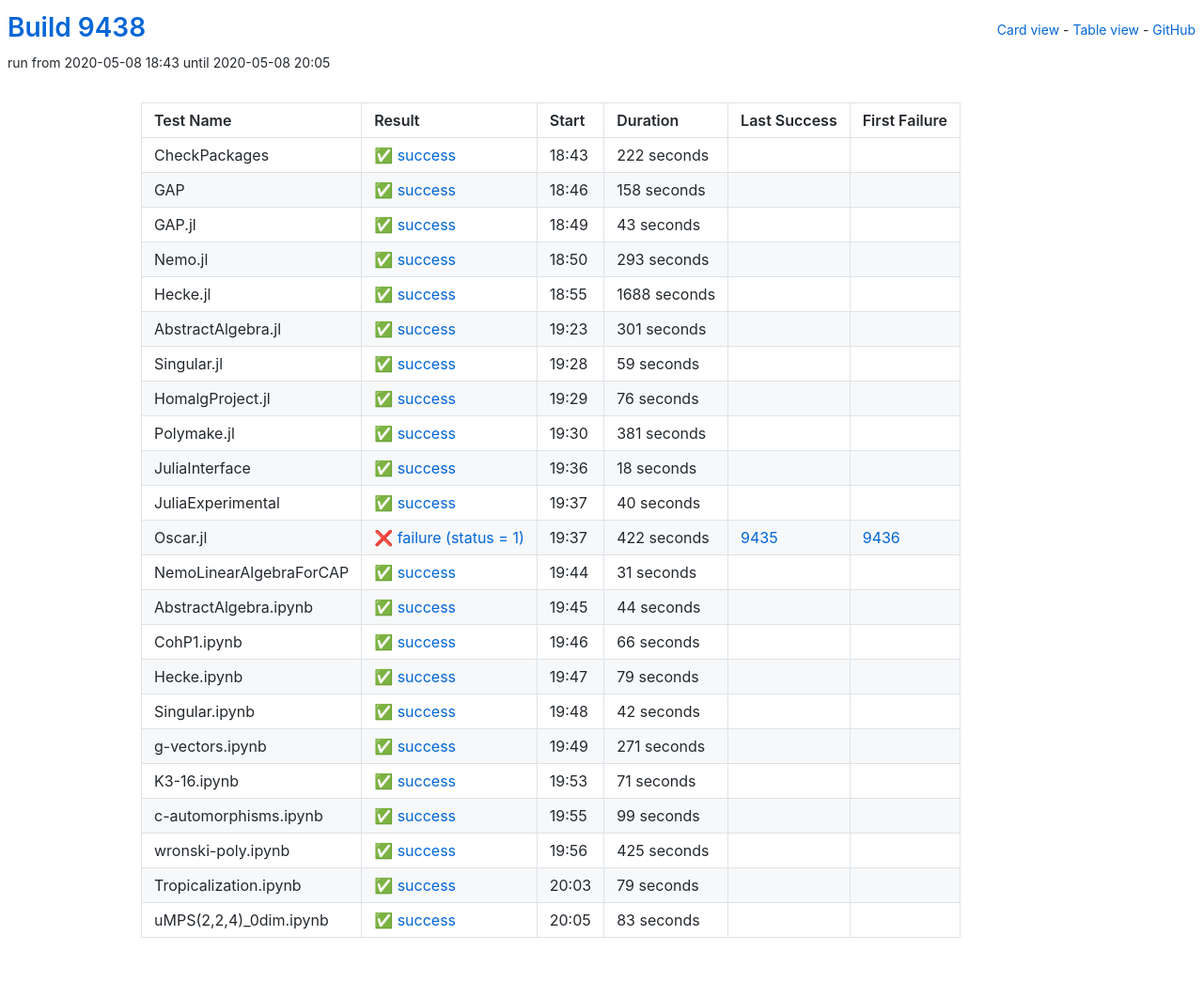
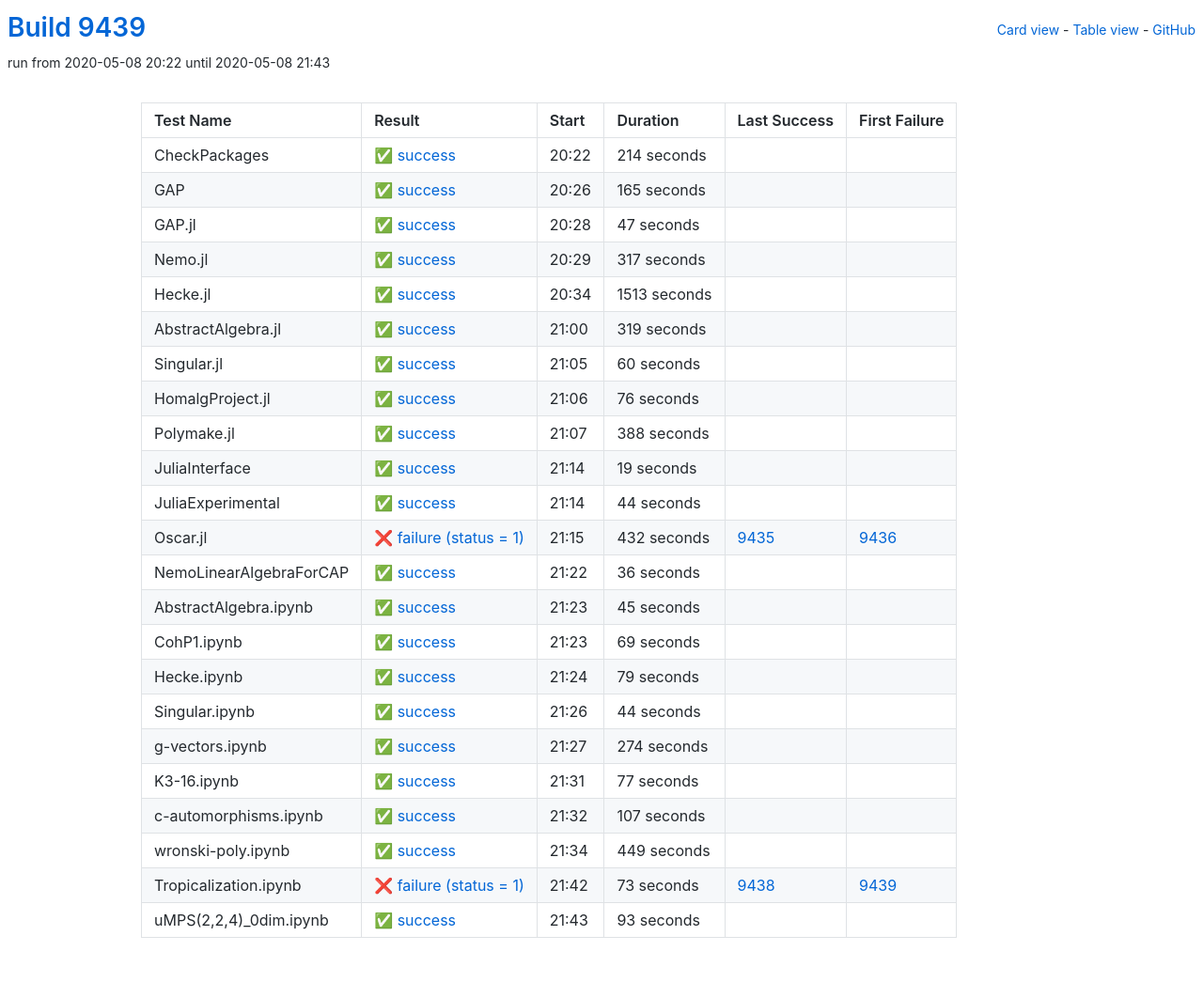
Before and after one commit to oscar-system/oscar-ci-status, a Jekyll site: the page built from table.html, in a window 1280 px wide. Shown: the whole page at 94% size. Built offline with Jekyll 4.4.1, drawn with Linux system fonts in a browser that asks for light colours.

Commit message:
Build 9439

```diff
--- a/_data/ci.yml
+++ b/_data/ci.yml
@@ -1,89 +1,89 @@
-build: 9438
-build_url: https://oscarci.mathematik.uni-kl.de/job/oscar/9438/
+build: 9439
+build_url: https://oscarci.mathematik.uni-kl.de/job/oscar/9439/
 job: oscar
 tests:
-- duration: 222
+- duration: 214
   exitcode: 0
   first_failure: false
   first_failure_url: null
   id: checkpackages
   last_success: false
   last_success_url: null
-  log: https://oscarci.mathematik.uni-kl.de/job/oscar/9438/artifact/logs/build-9438/CheckPackages.log
+  log: https://oscarci.mathematik.uni-kl.de/job/oscar/9439/artifact/logs/build-9439/CheckPackages.log
   name: CheckPackages
-  start: 2020-05-08 18:43
+  start: 2020-05-08 20:22
   status: success
   success: true
-- duration: 158
+- duration: 165
   exitcode: 0
   first_failure: false
   first_failure_url: null
   id: gap
   last_success: false
   last_success_url: null
-  log: https://oscarci.mathematik.uni-kl.de/job/oscar/9438/artifact/logs/build-9438/GAP.log
+  log: https://oscarci.mathematik.uni-kl.de/job/oscar/9439/artifact/logs/build-9439/GAP.log
   name: GAP
-  start: 2020-05-08 18:46
+  start: 2020-05-08 20:26
   status: success
   success: true
-- duration: 43
+- duration: 47
   exitcode: 0
   first_failure: false
   first_failure_url: null
   id: gap-jl
   last_success: false
   last_success_url: null
-  log: https://oscarci.mathematik.uni-kl.de/job/oscar/9438/artifact/logs/build-9438/GAP.jl.log
+  log: https://oscarci.mathematik.uni-kl.de/job/oscar/9439/artifact/logs/build-9439/GAP.jl.log
   name: GAP.jl
-  start: 2020-05-08 18:49
+  start: 2020-05-08 20:28
   status: success
   success: true
-- duration: 293
+- duration: 317
   exitcode: 0
   first_failure: false
   first_failure_url: null
   id: nemo-jl
   last_success: false
   last_success_url: null
-  log: https://oscarci.mathematik.uni-kl.de/job/oscar/9438/artifact/logs/build-9438/Nemo.jl.log
+  log: https://oscarci.mathematik.uni-kl.de/job/oscar/9439/artifact/logs/build-9439/Nemo.jl.log
   name: Nemo.jl
-  start: 2020-05-08 18:50
+  start: 2020-05-08 20:29
   status: success
   success: true
-- duration: 1688
+- duration: 1513
   exitcode: 0
   first_failure: false
   first_failure_url: null
   id: hecke-jl
   last_success: false
   last_success_url: null
-  log: https://oscarci.mathematik.uni-kl.de/job/oscar/9438/artifact/logs/build-9438/Hecke.jl.log
+  log: https://oscarci.mathematik.uni-kl.de/job/oscar/9439/artifact/logs/build-9439/Hecke.jl.log
   name: Hecke.jl
-  start: 2020-05-08 18:55
+  start: 2020-05-08 20:34
   status: success
   success: true
-- duration: 301
+- duration: 319
   exitcode: 0
   first_failure: false
   first_failure_url: null
   id: abstractalgebra-jl
   last_success: false
   last_success_url: null
-  log: https://oscarci.mathematik.uni-kl.de/job/oscar/9438/artifact/logs/build-9438/AbstractAlgebra.jl.log
+  log: https://oscarci.mathematik.uni-kl.de/job/oscar/9439/artifact/logs/build-9439/AbstractAlgebra.jl.log
   name: AbstractAlgebra.jl
-  start: 2020-05-08 19:23
+  start: 2020-05-08 21:00
   status: success
   success: true
-- duration: 59
+- duration: 60
   exitcode: 0
   first_failure: false
   first_failure_url: null
   id: singular-jl
   last_success: false
   last_success_url: null
-  log: https://oscarci.mathematik.uni-kl.de/job/oscar/9438/artifact/logs/build-9438/Singular.jl.log
+  log: https://oscarci.mathematik.uni-kl.de/job/oscar/9439/artifact/logs/build-9439/Singular.jl.log
   name: Singular.jl
-  start: 2020-05-08 19:28
+  start: 2020-05-08 21:05
   status: success
   success: true
 - duration: 76
@@ -93,93 +93,93 @@ tests:
   id: homalgproject-jl
   last_success: false
   last_success_url: null
-  log: https://oscarci.mathematik.uni-kl.de/job/oscar/9438/artifact/logs/build-9438/HomalgProject.jl.log
+  log: https://oscarci.mathematik.uni-kl.de/job/oscar/9439/artifact/logs/build-9439/HomalgProject.jl.log
   name: HomalgProject.jl
-  start: 2020-05-08 19:29
+  start: 2020-05-08 21:06
   status: success
   success: true
-- duration: 381
+- duration: 388
   exitcode: 0
   first_failure: false
   first_failure_url: null
   id: polymake-jl
   last_success: false
   last_success_url: null
-  log: https://oscarci.mathematik.uni-kl.de/job/oscar/9438/artifact/logs/build-9438/Polymake.jl.log
+  log: https://oscarci.mathematik.uni-kl.de/job/oscar/9439/artifact/logs/build-9439/Polymake.jl.log
   name: Polymake.jl
-  start: 2020-05-08 19:30
+  start: 2020-05-08 21:07
   status: success
   success: true
-- duration: 18
+- duration: 19
   exitcode: 0
   first_failure: false
   first_failure_url: null
   id: juliainterface
   last_success: false
   last_success_url: null
-  log: https://oscarci.mathematik.uni-kl.de/job/oscar/9438/artifact/logs/build-9438/JuliaInterface.log
+  log: https://oscarci.mathematik.uni-kl.de/job/oscar/9439/artifact/logs/build-9439/JuliaInterface.log
   name: JuliaInterface
-  start: 2020-05-08 19:36
+  start: 2020-05-08 21:14
   status: success
   success: true
-- duration: 40
+- duration: 44
   exitcode: 0
   first_failure: false
   first_failure_url: null
   id: juliaexperimental
   last_success: false
   last_success_url: null
-  log: https://oscarci.mathematik.uni-kl.de/job/oscar/9438/artifact/logs/build-9438/JuliaExperimental.log
+  log: https://oscarci.mathematik.uni-kl.de/job/oscar/9439/artifact/logs/build-9439/JuliaExperimental.log
   name: JuliaExperimental
-  start: 2020-05-08 19:37
+  start: 2020-05-08 21:14
   status: success
   success: true
-- duration: 422
+- duration: 432
   exitcode: 1
   first_failure: 9436
   first_failure_url: https://oscarci.mathematik.uni-kl.de/job/oscar/9436/
   id: oscar-jl
   last_success: 9435
   last_success_url: https://oscarci.mathematik.uni-kl.de/job/oscar/9435/
-  log: https://oscarci.mathematik.uni-kl.de/job/oscar/9438/artifact/logs/build-9438/Oscar.jl.log
+  log: https://oscarci.mathematik.uni-kl.de/job/oscar/9439/artifact/logs/build-9439/Oscar.jl.log
   name: Oscar.jl
-  start: 2020-05-08 19:37
+  start: 2020-05-08 21:15
   status: failure
   success: false
-- duration: 31
+- duration: 36
   exitcode: 0
   first_failure: false
   first_failure_url: null
   id: nemolinearalgebraforcap
   last_success: false
   last_success_url: null
-  log: https://oscarci.mathematik.uni-kl.de/job/oscar/9438/artifact/logs/build-9438/NemoLinearAlgebraForCAP.log
+  log: https://oscarci.mathematik.uni-kl.de/job/oscar/9439/artifact/logs/build-9439/NemoLinearAlgebraForCAP.log
   name: NemoLinearAlgebraForCAP
-  start: 2020-05-08 19:44
+  start: 2020-05-08 21:22
   status: success
   success: true
-- duration: 44
+- duration: 45
   exitcode: 0
   first_failure: false
   first_failure_url: null
   id: abstractalgebra-ipynb
   last_success: false
   last_success_url: null
-  log: https://oscarci.mathematik.uni-kl.de/job/oscar/9438/artifact/logs/build-9438/AbstractAlgebra.ipynb.log
+  log: https://oscarci.mathematik.uni-kl.de/job/oscar/9439/artifact/logs/build-9439/AbstractAlgebra.ipynb.log
   name: AbstractAlgebra.ipynb
-  start: 2020-05-08 19:45
+  start: 2020-05-08 21:23
   status: success
   success: true
-- duration: 66
+- duration: 69
   exitcode: 0
   first_failure: false
   first_failure_url: null
   id: cohp1-ipynb
   last_success: false
   last_success_url: null
-  log: https://oscarci.mathematik.uni-kl.de/job/oscar/9438/artifact/logs/build-9438/CohP1.ipynb.log
+  log: https://oscarci.mathematik.uni-kl.de/job/oscar/9439/artifact/logs/build-9439/CohP1.ipynb.log
   name: CohP1.ipynb
-  start: 2020-05-08 19:46
+  start: 2020-05-08 21:23
   status: success
   success: true
 - duration: 79
@@ -189,92 +189,92 @@ tests:
   id: hecke-ipynb
   last_success: false
   last_success_url: null
-  log: https://oscarci.mathematik.uni-kl.de/job/oscar/9438/artifact/logs/build-9438/Hecke.ipynb.log
+  log: https://oscarci.mathematik.uni-kl.de/job/oscar/9439/artifact/logs/build-9439/Hecke.ipynb.log
   name: Hecke.ipynb
-  start: 2020-05-08 19:47
+  start: 2020-05-08 21:24
   status: success
   success: true
-- duration: 42
+- duration: 44
   exitcode: 0
   first_failure: false
   first_failure_url: null
   id: singular-ipynb
   last_success: false
   last_success_url: null
-  log: https://oscarci.mathematik.uni-kl.de/job/oscar/9438/artifact/logs/build-9438/Singular.ipynb.log
+  log: https://oscarci.mathematik.uni-kl.de/job/oscar/9439/artifact/logs/build-9439/Singular.ipynb.log
   name: Singular.ipynb
-  start: 2020-05-08 19:48
+  start: 2020-05-08 21:26
   status: success
   success: true
-- duration: 271
+- duration: 274
   exitcode: 0
   first_failure: false
   first_failure_url: null
   id: g-vectors-ipynb
   last_success: false
   last_success_url: null
-  log: https://oscarci.mathematik.uni-kl.de/job/oscar/9438/artifact/logs/build-9438/g-vectors.ipynb.log
+  log: https://oscarci.mathematik.uni-kl.de/job/oscar/9439/artifact/logs/build-9439/g-vectors.ipynb.log
   name: g-vectors.ipynb
-  start: 2020-05-08 19:49
+  start: 2020-05-08 21:27
   status: success
   success: true
-- duration: 71
+- duration: 77
   exitcode: 0
   first_failure: false
   first_failure_url: null
   id: k3-16-ipynb
   last_success: false
   last_success_url: null
-  log: https://oscarci.mathematik.uni-kl.de/job/oscar/9438/artifact/logs/build-9438/K3-16.ipynb.log
+  log: https://oscarci.mathematik.uni-kl.de/job/oscar/9439/artifact/logs/build-9439/K3-16.ipynb.log
   name: K3-16.ipynb
-  start: 2020-05-08 19:53
+  start: 2020-05-08 21:31
   status: success
   success: true
-- duration: 99
+- duration: 107
   exitcode: 0
   first_failure: false
   first_failure_url: null
   id: c-automorphisms-ipynb
   last_success: false
   last_success_url: null
-  log: https://oscarci.mathematik.uni-kl.de/job/oscar/9438/artifact/logs/build-9438/c-automorphisms.ipynb.log
+  log: https://oscarci.mathematik.uni-kl.de/job/oscar/9439/artifact/logs/build-9439/c-automorphisms.ipynb.log
   name: c-automorphisms.ipynb
-  start: 2020-05-08 19:55
+  start: 2020-05-08 21:32
   status: success
   success: true
-- duration: 425
+- duration: 449
   exitcode: 0
   first_failure: false
   first_failure_url: null
   id: wronski-poly-ipynb
   last_success: false
   last_success_url: null
-  log: https://oscarci.mathematik.uni-kl.de/job/oscar/9438/artifact/logs/build-9438/wronski-poly.ipynb.log
+  log: https://oscarci.mathematik.uni-kl.de/job/oscar/9439/artifact/logs/build-9439/wronski-poly.ipynb.log
   name: wronski-poly.ipynb
-  start: 2020-05-08 19:56
+  start: 2020-05-08 21:34
   status: success
   success: true
-- duration: 79
-  exitcode: 0
-  first_failure: false
-  first_failure_url: null
+- duration: 73
+  exitcode: 1
+  first_failure: 9439
+  first_failure_url: https://oscarci.mathematik.uni-kl.de/job/oscar/9439/
   id: tropicalization-ipynb
-  last_success: false
-  last_success_url: null
-  log: https://oscarci.mathematik.uni-kl.de/job/oscar/9438/artifact/logs/build-9438/Tropicalization.ipynb.log
+  last_success: 9438
+  last_success_url: https://oscarci.mathematik.uni-kl.de/job/oscar/9438/
+  log: https://oscarci.mathematik.uni-kl.de/job/oscar/9439/artifact/logs/build-9439/Tropicalization.ipynb.log
   name: Tropicalization.ipynb
-  start: 2020-05-08 20:03
-  status: success
-  success: true
-- duration: 83
+  start: 2020-05-08 21:42
+  status: failure
+  success: false
+- duration: 93
   exitcode: 0
   first_failure: false
   first_failure_url: null
   id: umps-2-2-4-0dim-ipynb
   last_success: false
   last_success_url: null
-  log: https://oscarci.mathematik.uni-kl.de/job/oscar/9438/artifact/logs/build-9438/uMPS-2-2-4-_0dim.ipynb.log
+  log: https://oscarci.mathematik.uni-kl.de/job/oscar/9439/artifact/logs/build-9439/uMPS-2-2-4-_0dim.ipynb.log
   name: uMPS(2,2,4)_0dim.ipynb
-  start: 2020-05-08 20:05
+  start: 2020-05-08 21:43
   status: success
   success: true
```
Also changed, not shown: README.md.
